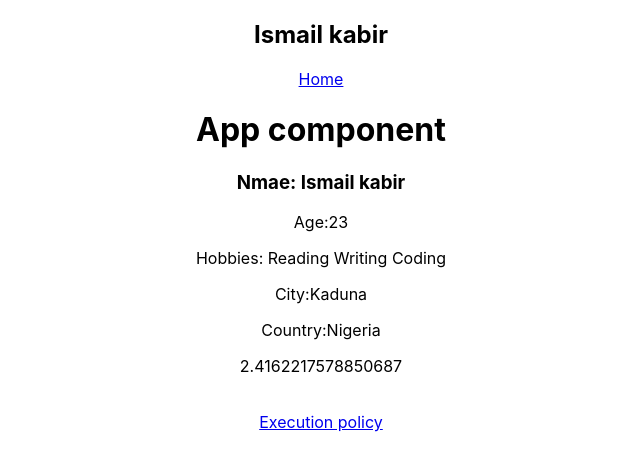
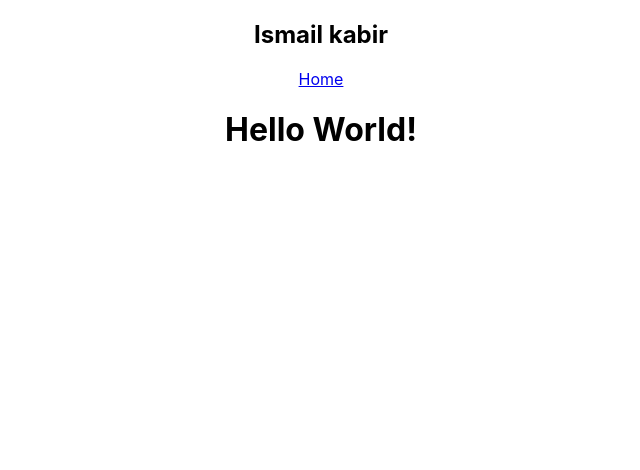
Before and after one commit to Ismai21k/React-Project, a React (Create React App) app: page / in a window 1280 px wide. Shown: the top 470 px of the page, without its empty margins (319-959 px from the left). Built offline with nearby package versions, Linux system fonts and the light colour scheme.

Commit message:
Initial Commit

```diff
--- a/src/App.js
+++ b/src/App.js
@@ -2,25 +2,12 @@ import './App.css';
 import Nabvar  from './nabvar';
 
 function App() {
-  const name = " Ismail kabir";
-  const age = 23;
-  const country = "Nigeria";
-  const city = "Kaduna";
-  const hobbies = [" Reading", " Writing", " Coding"];
-
   return(
     <div className="App">
       <div className="content">
         <Nabvar />
-        <h1>App component</h1>
-        <h3>Nmae:{name}</h3>
-        <p>Age:{ age}</p>
-        <p>Hobbies:{hobbies}</p>
-        <p>City:{city}</p>
-        <p>Country:{country}</p>
-        <p>{ Math.random() * 10 }</p>
-        <br />
-        <a href="https://learn.microsoft.com/en-gb/powershell/module/microsoft.powershell.core/about/about_execution_policies?view=powershell-7.5" target='blank'>Execution policy</a>
+        <h1>Hello World!</h1>
+
       </div>
     </div>
   )
```
